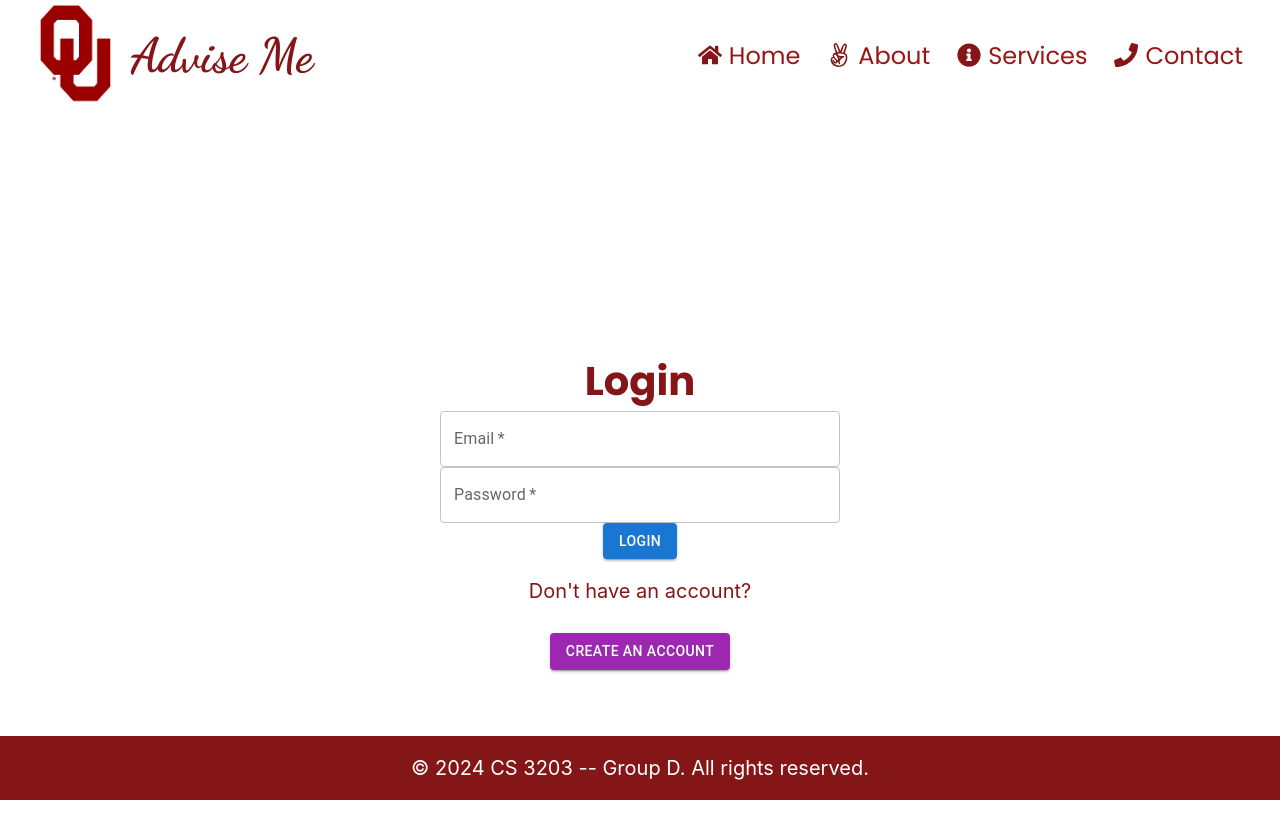
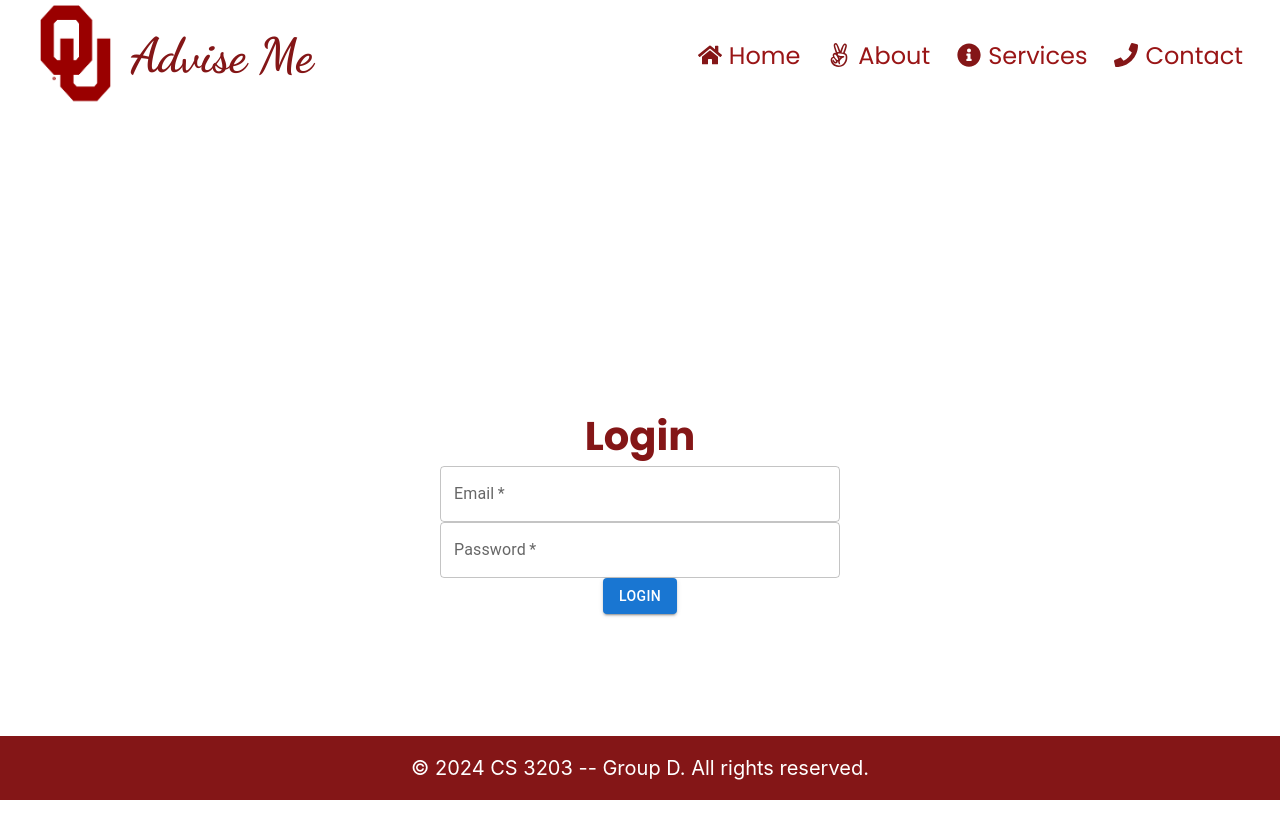
Before and after one commit to kayleeexn/Group-D---FA24, a React (Create React App) app: page /login in a window 1280 px wide. Shown: the top 838 px of the page. Built offline with nearby package versions, Linux system fonts and the light colour scheme.

Commit message:
updated create an account button

```diff
--- a/src/pages/Home.js
+++ b/src/pages/Home.js
@@ -55,7 +55,7 @@ function Home() {
                 <div className="account-buttons">
                     <h2>Get Started Below:</h2>
                     <button onClick={() => navigate('/login')}>Login</button>
-                    <button>Create An Account</button>
+                    <button onClick={() => navigate('/create-account')}>Create An Account</button>
                 </div>
             </main>
 
--- a/src/pages/Login.js
+++ b/src/pages/Login.js
@@ -81,15 +81,6 @@ const Login = () => {
           Login
         </Button>
       </form>
-      <p>Don't have an account?</p>
-      <Button
-        component={Link}
-        to="/create-account"
-        variant="contained"
-        color="secondary"
-        >
-        Create An Account
-        </Button>
     </div>
   );
 };
```
